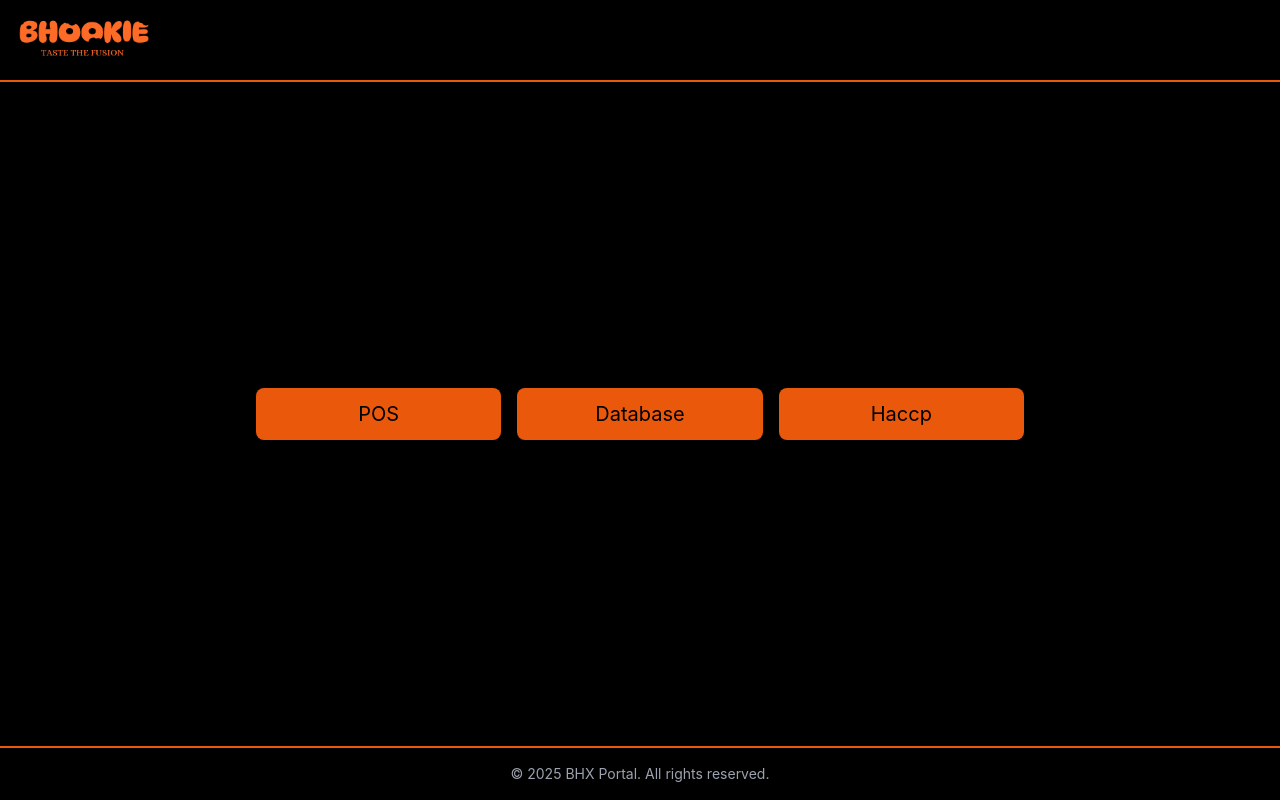
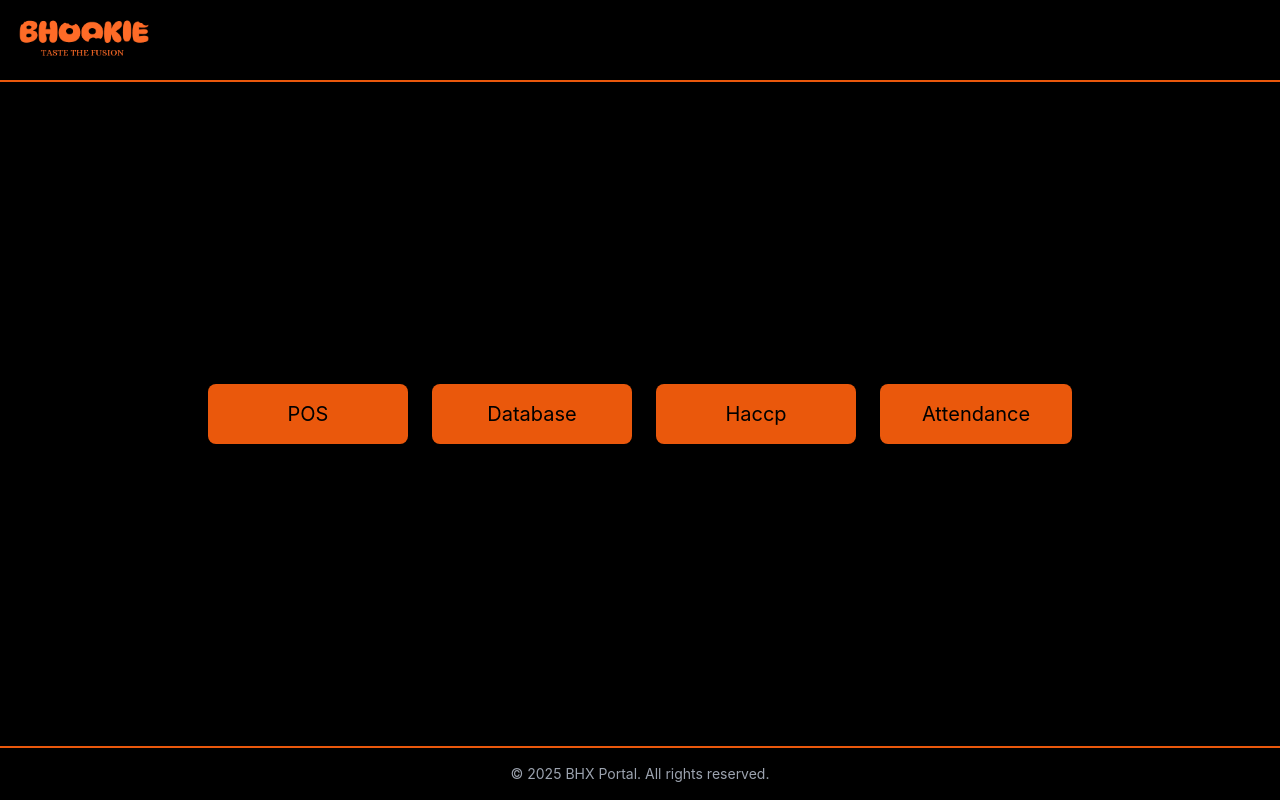
Before and after one commit to sanika-chogale/bhookie-portal, a React (Create React App) app in the folder all_1/: page / in a window 1280 px wide. Built offline with nearby package versions, Linux system fonts and the light colour scheme.

Commit message:
add attendance

```diff
--- a/all_1/src/App.js
+++ b/all_1/src/App.js
@@ -5,10 +5,7 @@ import bhxLogo from './assets/bhx-logo.png';
 function App() {
   const [activeFrame, setActiveFrame] = useState(null);
   const [iframeKey, setIframeKey] = useState(0);
-  // const [user] = useState({ name: 'Raj' });
-  // const currentDate = new Date().toLocaleString();
 
-  // Load saved frame from localStorage on initial render
   useEffect(() => {
     const savedFrame = localStorage.getItem('activeFrame');
     if (savedFrame) {
@@ -18,21 +15,22 @@ function App() {
 
   const openInFrame = (url) => {
     setActiveFrame(url);
-    localStorage.setItem('activeFrame', url); // Save to localStorage
+    localStorage.setItem('activeFrame', url);
     setIframeKey(prev => prev + 1);
     document.title = 'BHX Portal';
   };
 
   const closeFrame = () => {
     setActiveFrame(null);
-    localStorage.removeItem('activeFrame'); // Clear from localStorage
+    localStorage.removeItem('activeFrame');
     document.title = 'BHX Portal';
   };
 
   const links = [
     { name: 'POS', url: 'https://bhookiepossystem.web.app/' },
     { name: 'Database', url: 'https://bhookie-maindatabase2.web.app/' },
-    { name: 'Haccp', url: 'https://haccpform.web.app/' }
+    { name: 'Haccp', url: 'https://haccpform.web.app/' },
+    { name: 'Attendance', url: 'https://attendance-bhx.web.app/' }
   ];
 
   return (
@@ -76,11 +74,13 @@ function App() {
           </header>
 
           <main className="flex-grow flex flex-col items-center justify-center p-4">
-            <div className="flex flex-wrap justify-center gap-4 w-full max-w-3xl">
+            <div className="grid grid-cols-2 md:grid-cols-4 gap-8 w-full max-w-4xl px-4">
               {links.map((link, index) => (
                 <div
                   key={index}
-                  className="bg-orange-600 text-black p-3 rounded-lg shadow-lg cursor-pointer transition-all hover:scale-105 hover:shadow-xl text-center flex-1 min-w-[200px]"
+                  className={`bg-orange-600 text-black p-4 rounded-lg shadow-lg cursor-pointer transition-all hover:scale-105 hover:shadow-xl text-center ${
+                    link.name === 'Attendance' ? 'min-w-[150px]' : 'min-w-[200px]'
+                  }`}
                   onClick={() => openInFrame(link.url)}
                 >
                   <h2 className="text-xl md:text-xl">{link.name}</h2>
```
Also changed, not shown: 7 other files (tests, documents, lock files or other folders).
